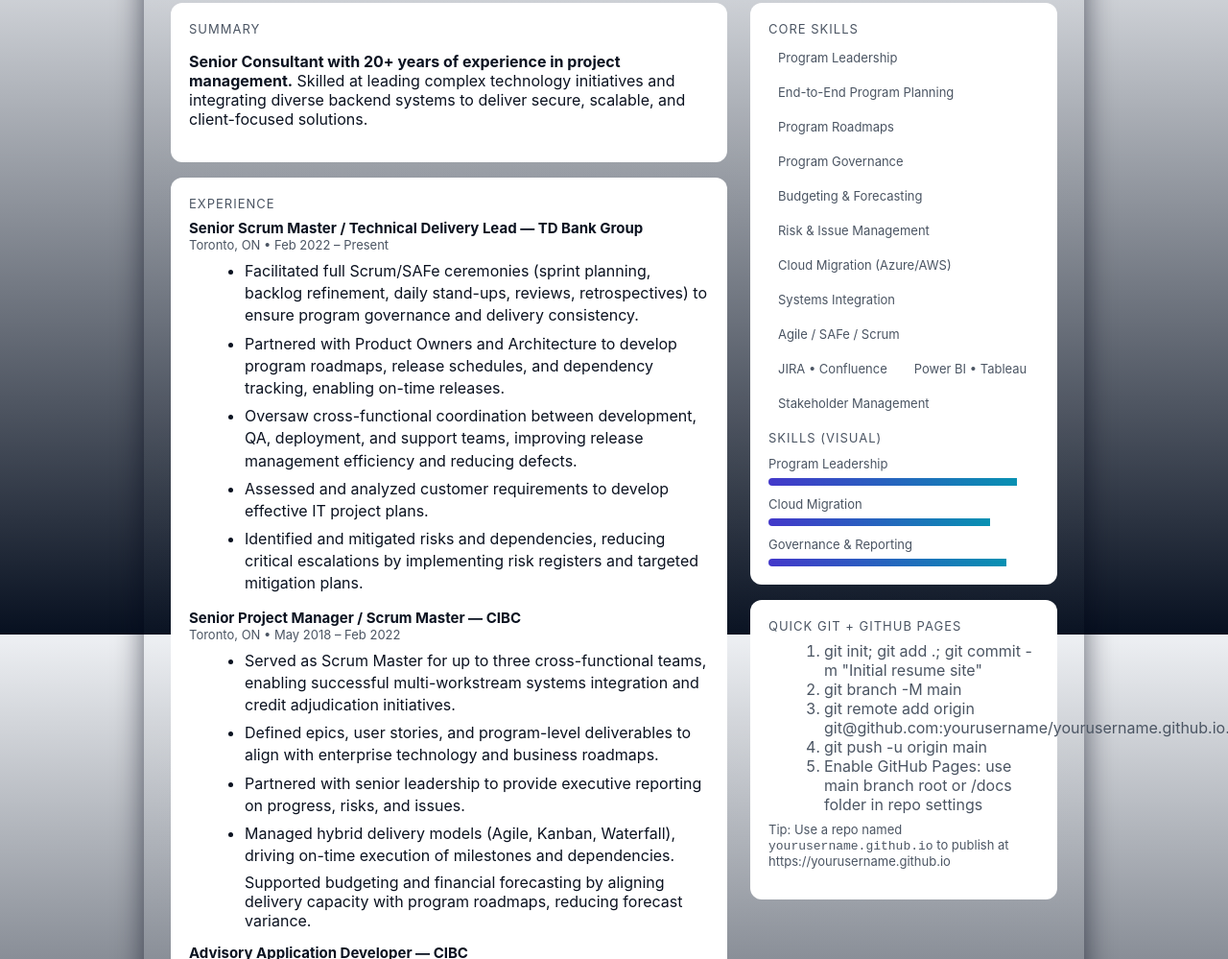
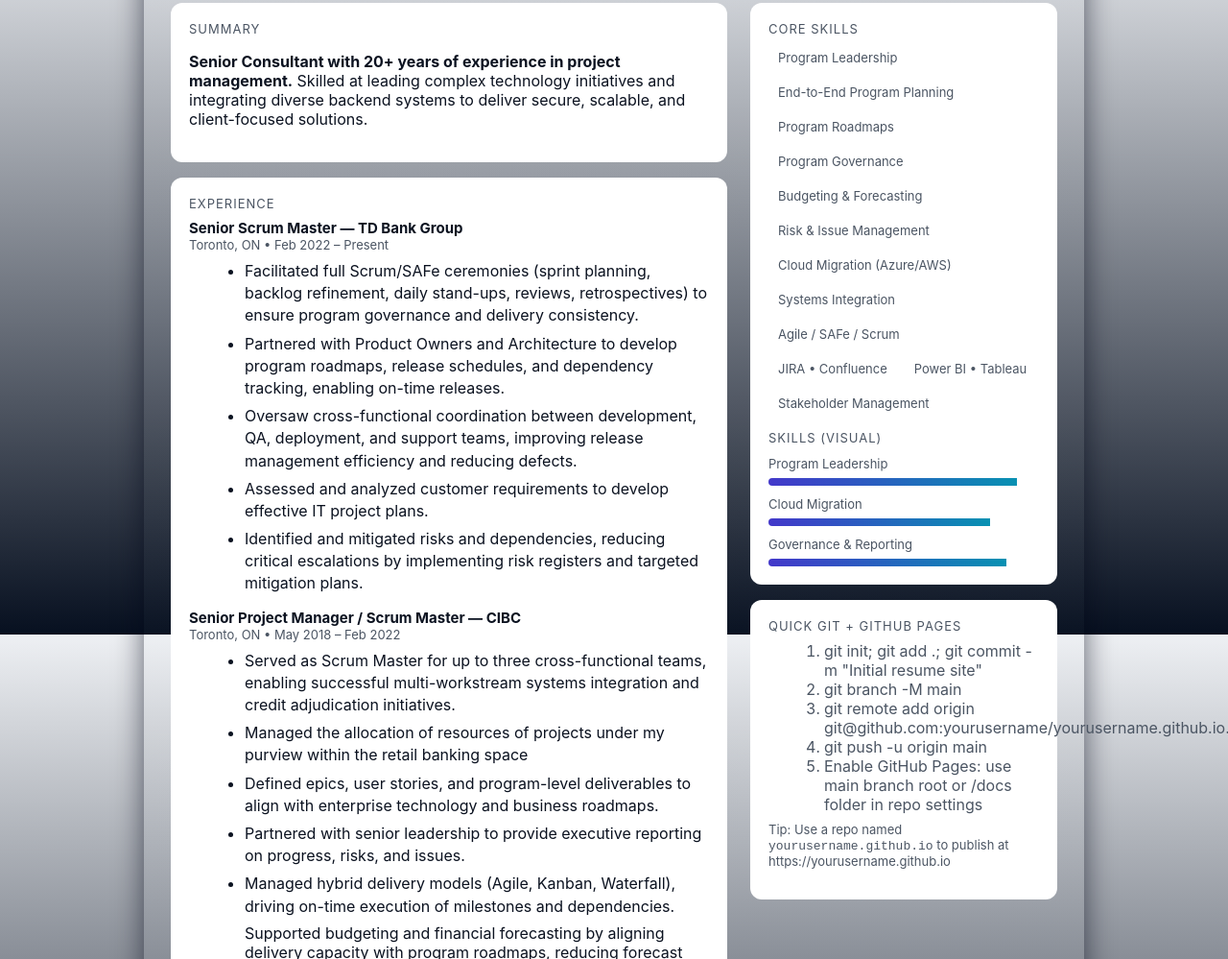
Before and after one commit to leonardftor/ResumeFrancisLeonard, a plain HTML site: page index.html in a window 1280 px wide. Shown: the part 167-1166 px from the top of the page at 96% size. Drawn offline with Linux system fonts and the light colour scheme.

Commit message:
Update index.html

```diff
--- a/index.html
+++ b/index.html
@@ -87,7 +87,7 @@
           <div class="section-title">Experience</div>
 
           <div class="exp">
-            <h3>Senior Scrum Master / Technical Delivery Lead — TD Bank Group</h3>
+            <h3>Senior Scrum Master — TD Bank Group</h3>
             <div class="meta">Toronto, ON • Feb 2022 – Present</div>
             <ul class="bullets">
               <li>Facilitated full Scrum/SAFe ceremonies (sprint planning, backlog refinement, daily stand-ups, reviews, retrospectives) to ensure program governance and delivery consistency.</li>
@@ -103,6 +103,7 @@
             <div class="meta">Toronto, ON • May 2018 – Feb 2022</div>
               <ul class="bullets">
                 <li>Served as Scrum Master for up to three cross-functional teams, enabling successful multi-workstream systems integration and credit adjudication initiatives.</li>
+                <li>Managed the allocation of resources of projects under my purview within the retail banking space</li>
                 <li>Defined epics, user stories, and program-level deliverables to align with enterprise technology and business roadmaps.</li>
                 <li>Partnered with senior leadership to provide executive reporting on progress, risks, and issues.</li>
                 <li>Managed hybrid delivery models (Agile, Kanban, Waterfall), driving on-time execution of milestones and dependencies.</li>
```
